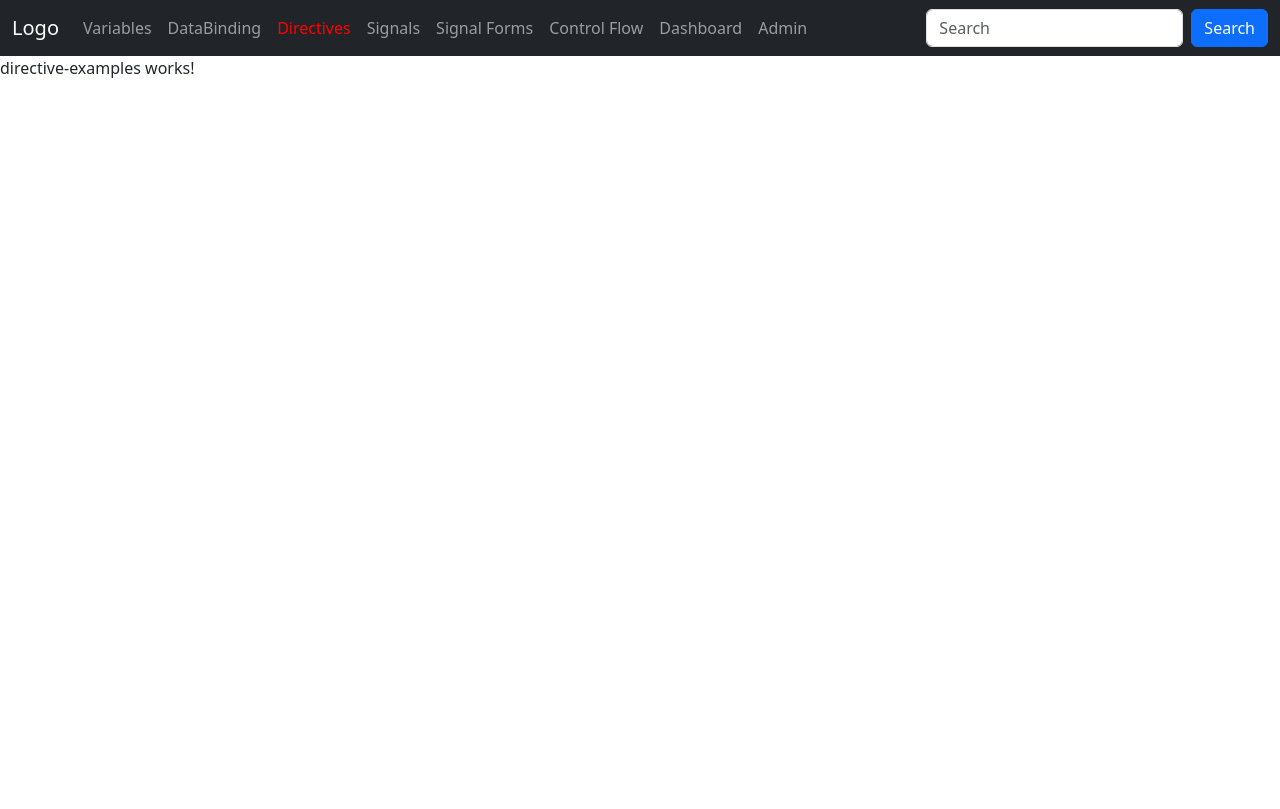
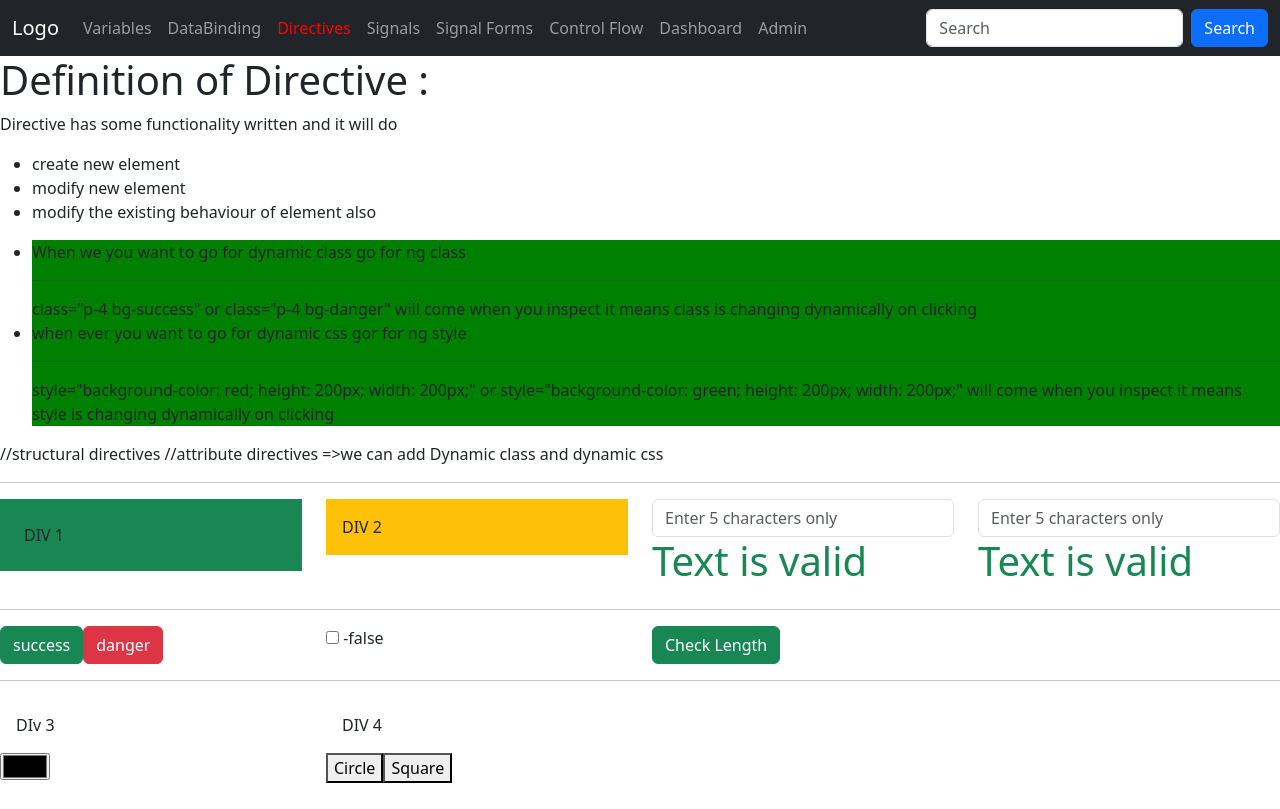
Before and after one commit to gowthamiallam/Angular22Project, an Angular app: page /directives in a window 1280 px wide. Built offline with nearby package versions, Linux system fonts and the light colour scheme.

Commit message:
directives ngclass and ngstyle

```diff
--- a/src/app/app.config.ts
+++ b/src/app/app.config.ts
@@ -6,6 +6,6 @@ import { routes } from './app.routes';
 export const appConfig: ApplicationConfig = {
   providers: [
     provideBrowserGlobalErrorListeners(),
-    provideRouter(routes)
+    provideRouter(routes)  //REGISTERING THE ROUTES
   ]
 };
--- a/src/app/app.routes.ts
+++ b/src/app/app.routes.ts
@@ -34,9 +34,14 @@ export const routes: Routes = [
         path: 'signal-form',
         component: SignalForms
     },
+    // {
+    //     path: 'control-flow',
+    //     component: ControlFlowstatements
+    // },
+    //The below code is for lazily loading the standalone components.
     {
         path: 'control-flow',
-        component: ControlFlowstatements
+        loadComponent: () => import('./components/control-flowstatements/control-flowstatements').then(m => m.ControlFlowstatements)
     },
     {
         path: 'dashboard',
@@ -52,7 +57,7 @@ export const routes: Routes = [
     {
         path: 'admin',
         // 1. Lazy load the main Admin Shell Component
-        loadComponent: () => import('./components/admin/admin').then(m => m.Admin),
+        loadComponent: () => import('./components/admin/admin').then(com => com.Admin), //this is the promise and return all the components
 
         // 2. Define the sub-routes (settings and profile) inside children
         children: [
--- a/src/app/components/directive-examples/directive-examples.html
+++ b/src/app/components/directive-examples/directive-examples.html
@@ -1 +1,112 @@
-<p>directive-examples works!</p>
+<h1>Definition of Directive :</h1>
+<p>Directive has some functionality written and it will do
+</p>
+<ul>
+    <li>
+        create new element
+    </li>
+    <li>
+        modify new element
+    </li>
+    <li>
+        modify the existing behaviour of element also
+    </li>
+</ul>
+
+<ul>
+    <li style="background-color: green;">
+        When we you want to go for dynamic class go for ng class
+        <hr>
+        class="p-4 bg-success" or class="p-4 bg-danger" will come when you inspect it means class is changing
+        dynamically on clicking
+    </li>
+    <li style="background-color: green;">
+        when ever you want to go for dynamic css gor for ng style
+        <hr>
+        style="background-color: red; height: 200px; width: 200px;"
+        or
+        style="background-color: green; height: 200px; width: 200px;" will come when you inspect it means style is
+        changing dynamically on clicking
+    </li>
+</ul>
+
+
+//structural directives
+//attribute directives =>we can add Dynamic class and dynamic css
+<hr>
+
+<!--  //adding dynamic class in 24 line using ngClass -->
+<div class="row">
+    <div class="col-3">
+        <div class="p-4" [ngClass]="divclassName">
+            DIV 1
+        </div>
+    </div>
+    <div class="col-3">
+        <div class="p-3" [ngClass]="isCheckActive == true ? 'bg-primary' :'bg-warning'">
+            DIV 2
+        </div>
+    </div>
+    <div class="col-3">
+        <input type="text" placeholder="Enter 5 characters only" class="form-control" [(ngModel)]="num1">
+        <h1 [ngClass]="num1.length > 5 ?'text-danger' :'text-success'">
+            {{num1.length > 5 ?'Text is invalid' :'Text is valid'}}
+        </h1>
+    </div>
+    <div class="col-3">
+        <input type="text" placeholder="Enter 5 characters only" class="form-control" [(ngModel)]="num2">
+        <h1 [ngClass]="isTextValid ?'text-danger' :'text-success'">
+            {{isTextValid ?'Text is invalid' :'Text is valid'}}
+        </h1>
+    </div>
+</div>
+<hr>
+<div class="row">
+    <div class="col-3">
+        <button class="btn btn-success" (click)="addDivClass('bg-success')">
+            success
+        </button>
+        <button class="btn btn-danger" (click)="addDivClass('bg-danger')">
+            danger
+        </button>
+    </div>
+    <div class="col-3">
+        <input type="checkbox" [(ngModel)]="isCheckActive">
+        -{{isCheckActive}}
+    </div>
+    <div class="col-3">
+        <button class="btn btn-success" (click)="checkCharLength()">
+            Check Length
+        </button>
+    </div>
+</div>
+<hr>
+<div class="row">
+    <div class="col-3">
+        <div class="p-3" [ngStyle]="{'background-color':inputColorValue, 'width' :'200%','height': '200%'}">
+            DIv 3
+        </div>
+    </div>
+    <div class="col-3">
+        <div class="p-3" [ngStyle]="div4css">
+            DIV 4
+        </div>
+    </div>
+</div>
+<div class="row">
+
+</div>
+<div class="row">
+    <div class="col-3">
+        <input type="color" [(ngModel)]="inputColorValue">
+    </div>
+    <div class="col-3">
+        <button (click)="changeType('circle')">
+            Circle
+        </button>
+        <button (click)="changeType('square')">
+            Square
+        </button>
+    </div>
+</div>
+<!-- ng style is an array it is a key value pair data so whereever using ngstyle need to create object with semicolon-->
--- a/src/app/components/directive-examples/directive-examples.ts
+++ b/src/app/components/directive-examples/directive-examples.ts
@@ -1,9 +1,46 @@
+import { NgClass, NgStyle } from '@angular/common';
 import { Component } from '@angular/core';
+import { FormsModule } from '@angular/forms';
 
 @Component({
   selector: 'app-directive-examples',
-  imports: [],
+  imports: [NgClass, FormsModule, NgStyle],
   templateUrl: './directive-examples.html',
   styleUrl: './directive-examples.css',
 })
-export class DirectiveExamples {}
+export class DirectiveExamples {
+
+  divclassName: string = 'bg bg-success';
+  isCheckActive: boolean = false;
+  num1 = "";
+  num2 = "";
+  isTextValid: boolean = false;
+  inputColorValue = "";
+  div4css: any = {}
+  addDivClass(className: string) {
+    this.divclassName = className;
+  }
+  checkCharLength() {
+    if (this.num2.length > 5) {
+      this.isTextValid = true;
+    } else {
+      this.isTextValid = false;
+    }
+  }
+  changeType(type: string) {
+    if (type == 'circle') {
+      this.div4css = {
+        'background-color': 'green',
+        height: '200px',
+        width: '200px',
+        'border-radius': '50%'
+      }
+    } else {
+      this.div4css = {
+        'background-color': 'red',
+        height: '200px',
+        width: '200px',
+      }
+    }
+  }
+}
```
